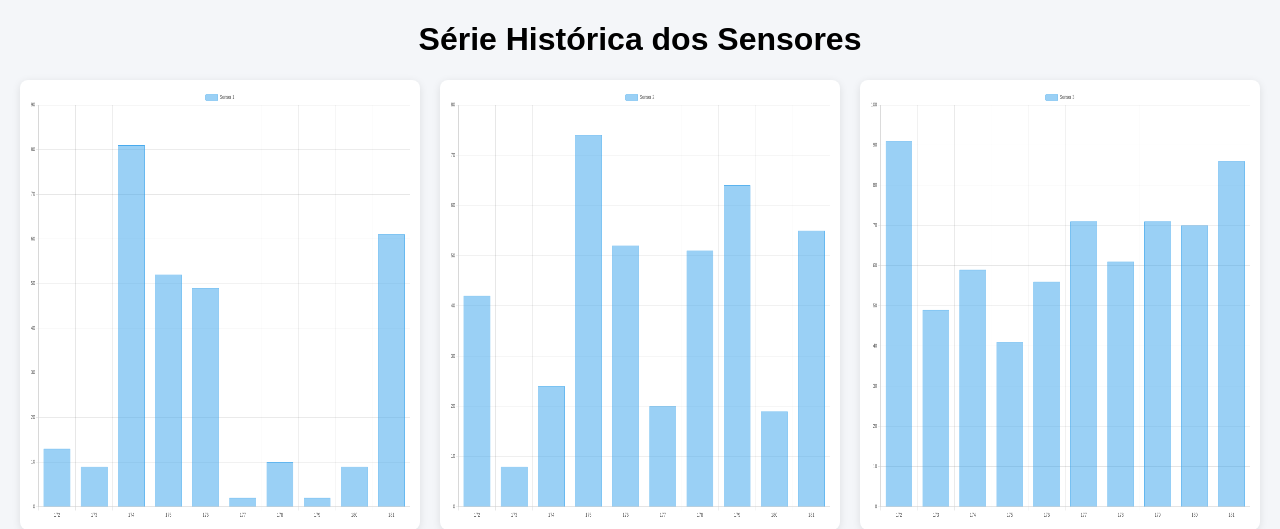
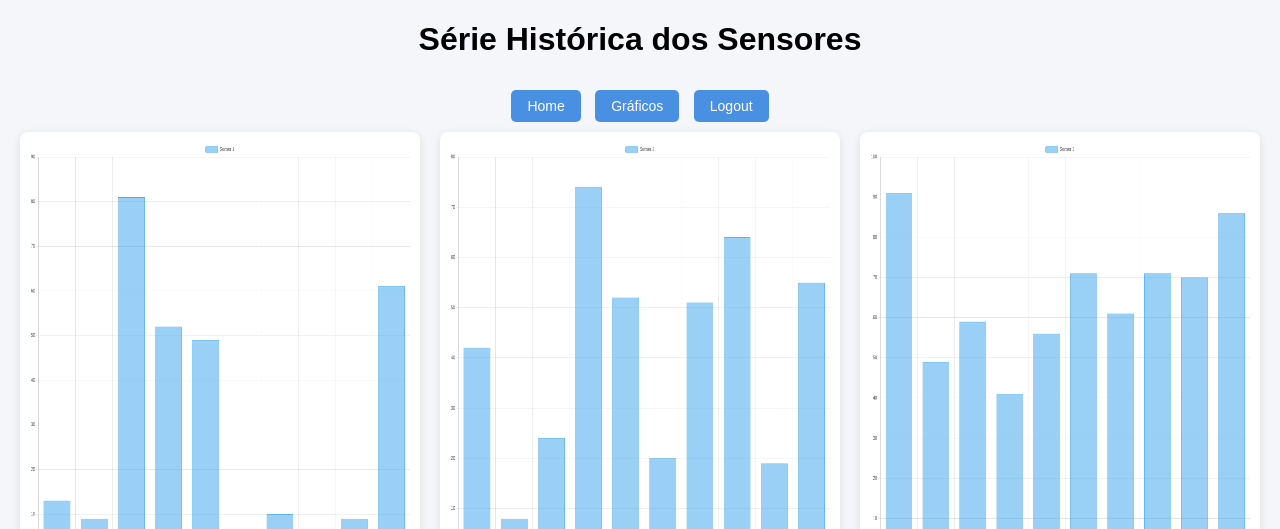
Before and after one commit to devrodolfo/iot, a Django app: page /graficos/ in a window 1280 px wide. Shown: the top 529 px of the page. Run offline with Django 5.2, Linux system fonts and the light colour scheme; a user stored in the database is signed in; data comes from the database, SQL or seed files in the repository.

Commit message:
10 leituras por exibição e alterações da página gráficos

```diff
--- a/sensores/templates/sensores/graficos.html
+++ b/sensores/templates/sensores/graficos.html
@@ -31,11 +31,73 @@
             border-radius: 8px;
             box-shadow: 0 2px 8px rgba(0,0,0,0.1);
         }
+
+          form, a {
+              display: inline-block;
+              margin: 10px 5px;
+          }
+
+          button {
+              background-color: #4a90e2;
+              color: white;
+              border: none;
+              padding: 8px 16px;
+              border-radius: 5px;
+              cursor: pointer;
+              font-size: 14px;
+              transition: background-color 0.2s ease;
+          }
+
+          button:hover {
+              background-color: #357abd;
+          }
+
+          table {
+              width: 100%;
+              max-width: 1200px;
+              margin: 20px auto;
+              border-collapse: collapse;
+              background: #ffffff;
+              border-radius: 8px;
+              overflow: hidden;
+              box-shadow: 0 2px 8px rgba(0,0,0,0.1);
+          }
+
+          th, td {
+              padding: 8px;
+              text-align: center;
+          }
+
+          th {
+              background-color: #4a90e2;
+              color: white;
+          }
+
+          tr:nth-child(even) {
+              background-color: #f2f2f2;
+          }
     </style>
 </head>
 <body>
 
 <h1>Série Histórica dos Sensores</h1>
+
+<div style="text-align:center;">
+
+    <a href="">
+        <button type="button">Home</button>
+    </a>
+
+    <a href="/graficos/">
+        <button type="button">Gráficos</button>
+    </a>
+
+    <form method="post" action="/logout/">
+        {% csrf_token %}
+        <button type="submit">Logout</button>
+    </form>
+
+</div>
 
 <div class="grid-graficos">
     <canvas id="grafico1"></canvas>
```
